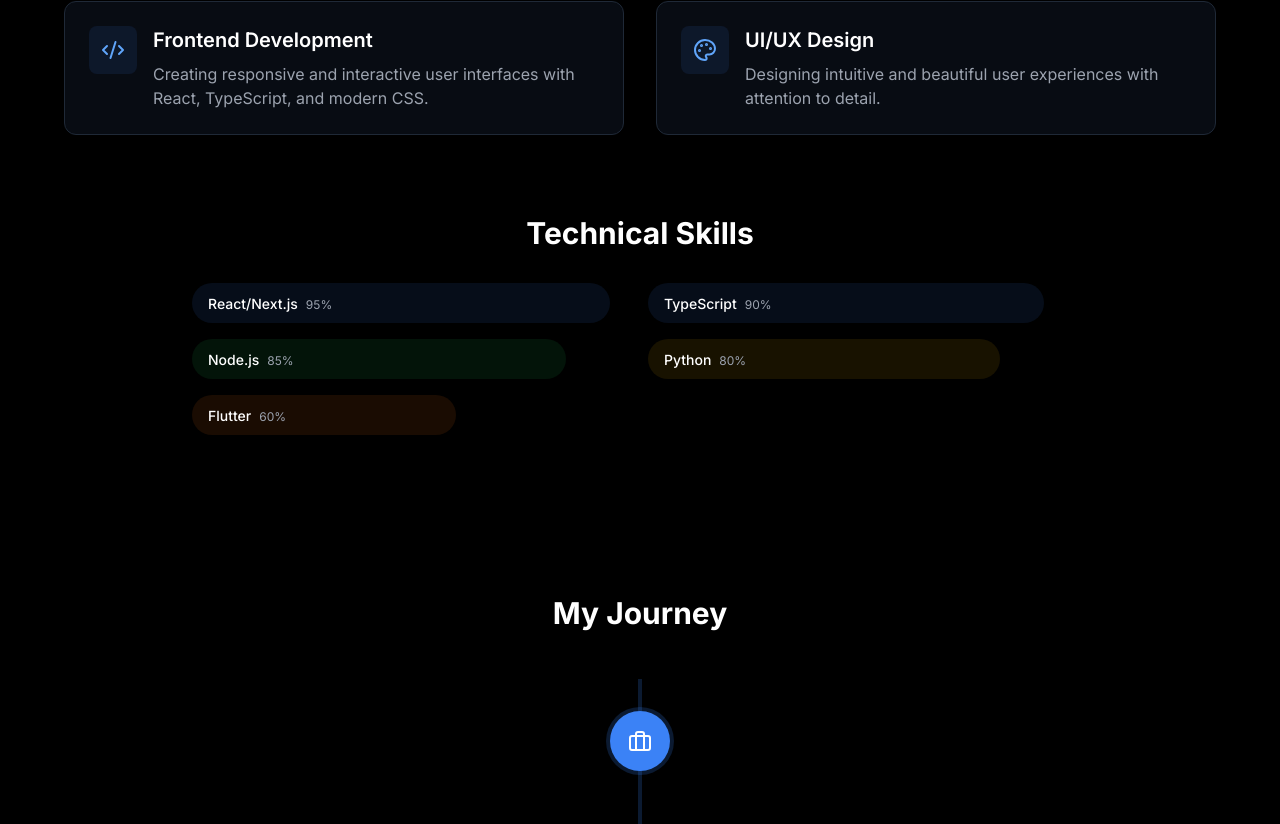
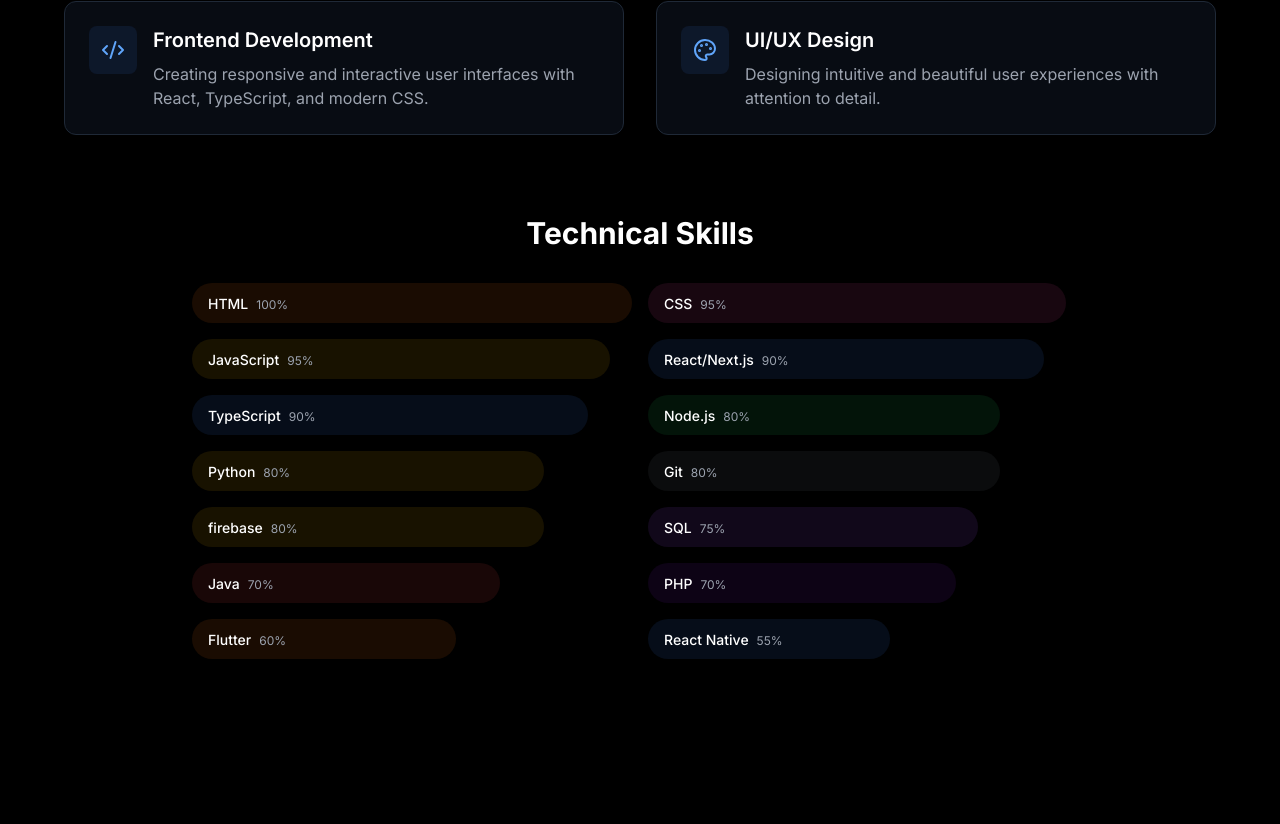
Before and after one commit to Maroun-Assaad/portfolio, a React (Create React App) app: page /#/about in a window 1280 px wide. Shown: the part 379-1203 px from the top of the page. Built offline with nearby package versions, Linux system fonts and the light colour scheme.

Commit message:
few edits for the technical skills

```diff
--- a/src/pages/AboutPage.tsx
+++ b/src/pages/AboutPage.tsx
@@ -32,11 +32,28 @@
 ];
 
 const technicalSkills = [
-  { name: "React/Next.js", level: 95, color: "bg-blue-500" },
+  { name: "HTML", level: 100, color: "bg-orange-500" },
+  { name: "CSS", level: 95, color: "bg-pink-500" },
+  { name: "JavaScript", level: 95, color: "bg-yellow-500" },
+  { name: "React/Next.js", level: 90, color: "bg-blue-500" },
   { name: "TypeScript", level: 90, color: "bg-blue-500" },
-  { name: "Node.js", level: 85, color: "bg-green-500" },
+  { name: "Node.js", level: 80, color: "bg-green-500" },
   { name: "Python", level: 80, color: "bg-yellow-500" },
+  { name: "Git", level: 80, color: "bg-gray-500" },
+  { name: "firebase", level: 80, color: "bg-yellow-500" },
+  { name: "SQL", level: 75, color: "bg-purple-500" },
+  { name: "Java", level: 70, color: "bg-red-500" },
+  { name: "PHP", level: 70, color: "bg-purple-700" },
   { name: "Flutter", level: 60, color: "bg-orange-500" },
+  { name: "React Native", level: 55, color: "bg-blue-500" },
+  // { name: "C#", level: 70, color: "bg-purple-700" },
+  // { name: "Kotlin", level: 60, color: "bg-purple-500" },
+  // { name: "Swift", level: 60, color: "bg-pink-500" },
+  // { name: "Tailwind CSS", level: 85, color: "bg-teal-500" },
+  // { name: "Figma", level: 70, color: "bg-pink-500" },
+  // { name: "NoSQL", level: 70, color: "bg-red-500" },
+  // { name: "Django", level: 70, color: "bg-green-700" },
+  // { name: "GraphQL", level: 65, color: "bg-pink-500" },
   // { name: "AWS", level: 75, color: "bg-orange-500" },
   // { name: "Docker", level: 70, color: "bg-blue-500" },
 ];
--- a/src/pages/ProjectsPage.tsx
+++ b/src/pages/ProjectsPage.tsx
@@ -5,15 +5,14 @@
 
 const projects = [
   {
-    title: "E-Commerce Platform",
-    description:
-      "A full-featured online shopping platform with real-time inventory management",
+    title: "University Website",
+    description: "Created a modern, responsive website for a university  ",
     image:
       "https://images.unsplash.com/photo-1460925895917-afdab827c52f?ixlib=rb-1.2.1&auto=format&fit=crop&w=800&q=80",
-    tech: ["Next.js", "TypeScript", "Stripe", "Tailwind CSS"],
-    github: "https://github.com",
+    tech: ["TypeScript", "CSS"],
+    github: "https://github.com/Maroun-Assaad/University-Website",
     live: "https://example.com",
-    category: "Full Stack",
+    category: "Frontend",
   },
   /* {
     title: "AI Content Assistant",
--- a/src/site.config.ts
+++ b/src/site.config.ts
@@ -3,23 +3,22 @@
   role: "Full Stack Developer",
   email: "your.email@example.com",
   socials: {
-    github: "https://github.com/", // replace with actual
-    linkedin: "https://linkedin.com/in/", // replace with actual
+    github: "https://github.com/Maroun-Assaad",
+    linkedin: "https://www.linkedin.com/in/maroun-assaad1/",
   },
   hero: {
     headline: "Hi, I'm Maroun Assaad",
-    subheadline:
-      "Full Stack Developer crafting exceptional digital experiences",
+    subheadline: "Front-End Developer crafting exceptional digital experiences",
     ctaPrimary: "View My Work",
     ctaSecondary: "Get in Touch",
   },
   seo: {
-    title: "Maroun Assaad — Full Stack Developer",
+    title: "Maroun Assaad — Front-End Developer",
     description:
-      "Portfolio of Maroun Assaad, a Full Stack Developer building performant, accessible web applications.",
+      "Portfolio of Maroun Assaad, a Front-End Developer building performant, accessible web applications.",
     keywords: [
       "Maroun Assaad",
-      "Full Stack Developer",
+      "Front-End Developer",
       "React",
       "TypeScript",
       "Portfolio",
```
